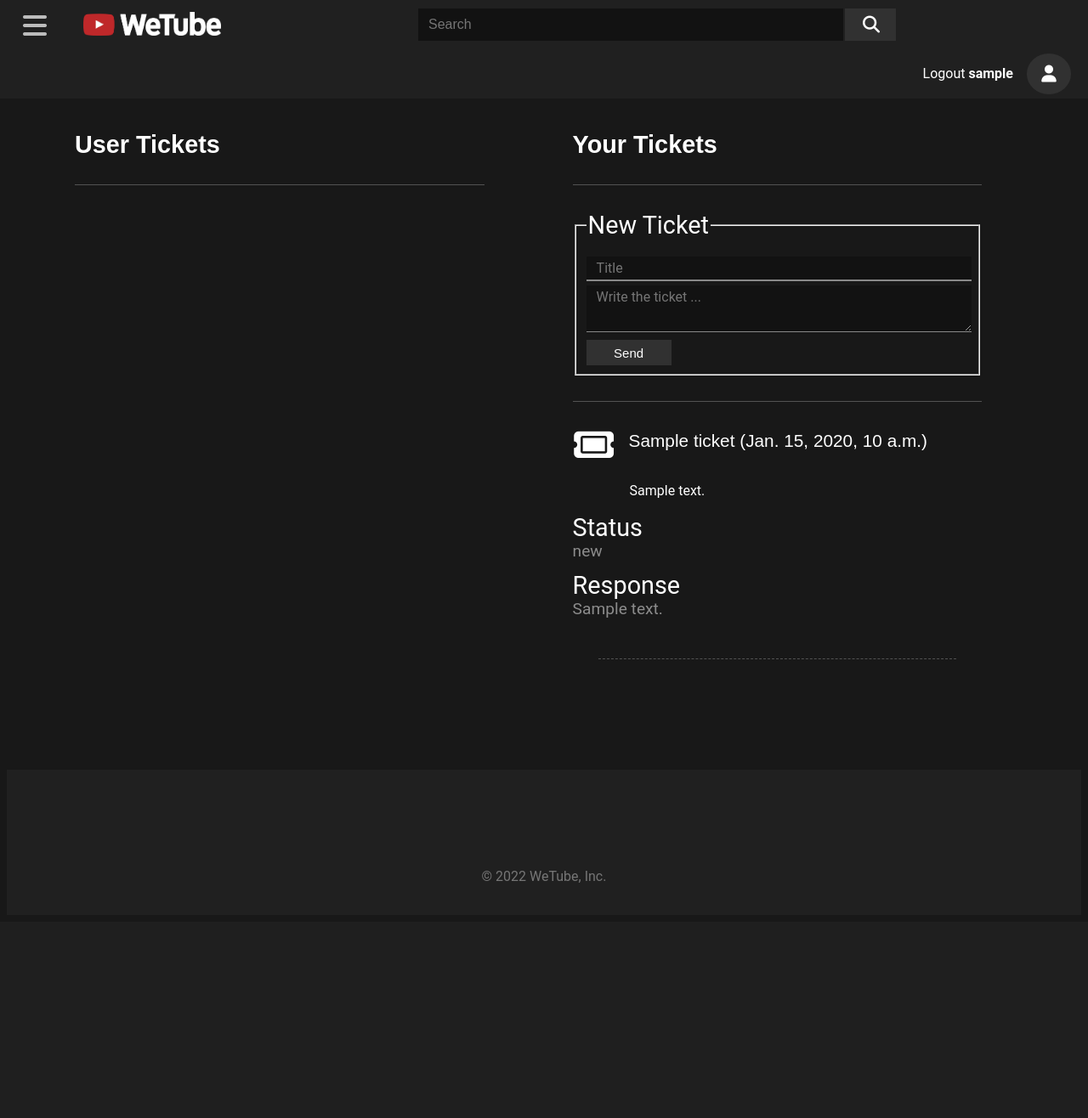
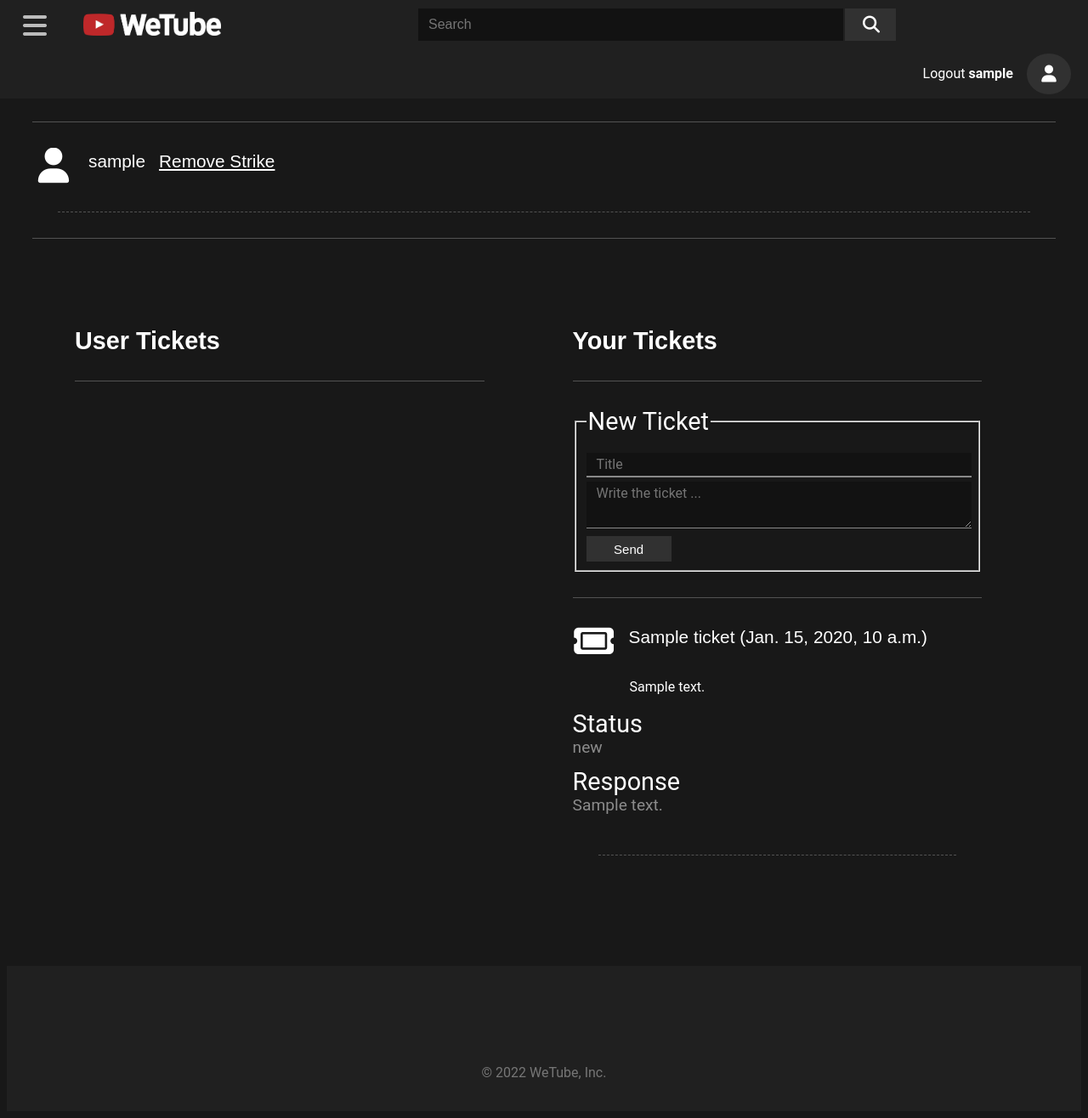
Before and after one commit to ckoorosh/WeTube, a Django app: page /accounts/profile/ in a window 1280 px wide. Shown: the whole page at 85% size. Before the commit the page ends 1039 px from the top, so only its background shows below. Run offline with Django 4.2, Linux system fonts and the light colour scheme; a user stored in the database is signed in; tables that the repository leaves empty hold one stand-in row (values such as "Sample post"); some libraries are stand-ins or nearby versions.

Commit message:
Implemented remove strike

```diff
--- a/accounts/templates/accounts/admin-account.html
+++ b/accounts/templates/accounts/admin-account.html
@@ -1,6 +1,29 @@
 {% extends 'accounts/account.html' %}
 {% block content %}
 <div>
+    <section>
+        <div>
+            <h1 class="home-title">Struck Users</h1>
+            <hr class="sep">
+            <div>
+                {% for s_user in struck_users %}
+                <div style="margin-top: 25px">
+                    <div class="ticket-title">
+                        <div>
+                            <info><i class="fa fa-user fa-2x"></i></info>
+                        </div>
+                        <div>
+                            <info>{{ s_user.username }}</info>
+                            <a style="color: white;" href="{% url 'unstrike' s_user.id %}">Remove Strike</a>
+                        </div>
+                    </div>
+                </div>
+                <hr class="ticket">
+                {% endfor %}
+            </div>
+            <hr class="sep">
+        </div>
+    </section>
     <section class="tickets">
         <div>
             <h1 class="home-title">User Tickets</h1>
--- a/accounts/urls.py
+++ b/accounts/urls.py
@@ -12,6 +12,7 @@
     path('ticket/', views.send_ticket, name='ticket'),
     path('ticket/respond/<int:pk>/', views.respond_ticket, name='respond-ticket'),
     path('ticket/edit/<int:pk>/', views.change_ticket_status, name='change-ticket-status'),
+    path('unstrike/<int:pk>/', views.unstrike, name='unstrike'),
 ]
 
 if settings.DEBUG:
--- a/accounts/views.py
+++ b/accounts/views.py
@@ -108,3 +108,12 @@
                     ticket.set_status(status)
 
     return redirect(request.META['HTTP_REFERER'])
+
+
+def unstrike(request, pk):
+    if request.user.is_admin:
+        user = User.objects.get(pk=pk)
+        if user:
+            user.set_strike(False)
+
+    return redirect(request.META['HTTP_REFERER'])
--- a/videos/templates/videos/watch.html
+++ b/videos/templates/videos/watch.html
@@ -122,8 +122,7 @@
                 <i class="fa fa-button fa-heart-crack"></i>
                 {% if video.dislikes_count %}
                 {% if user.is_authenticated %}
-                <a style="text-decoration: none; color: white;" href="{% url 'dislike' video.id %}">{{
-                    video.dislikes_count }}</a>
+                <a style="text-decoration: none; color: white;" href="{% url 'dislike' video.id %}">{{ video.dislikes_count }}</a>
                 {% else %}
                 <a style="text-decoration: none; color: white;" href="{% url 'login' %}">{{ video.dislikes_count }}</a>
                 {% endif %}
```
